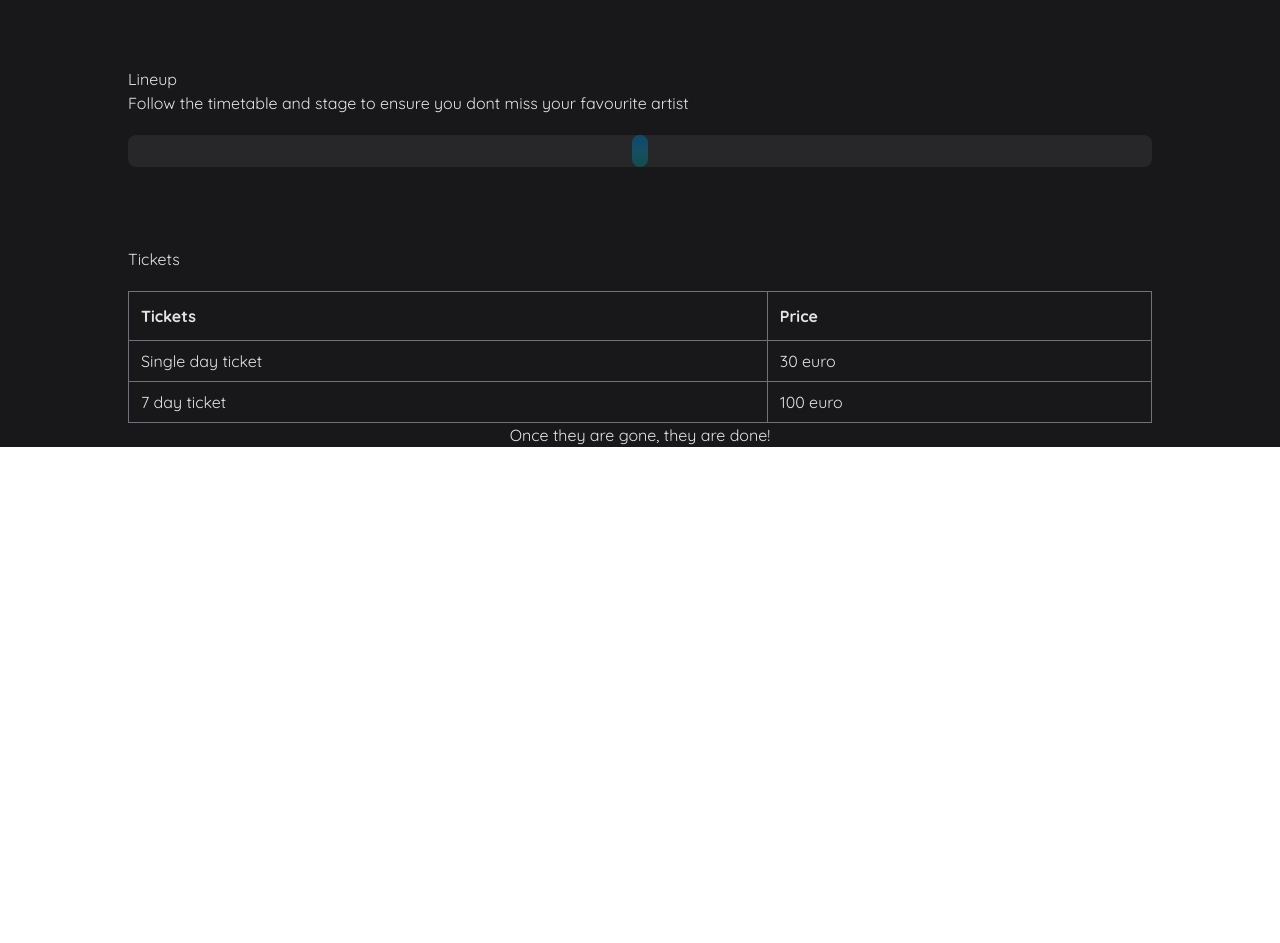
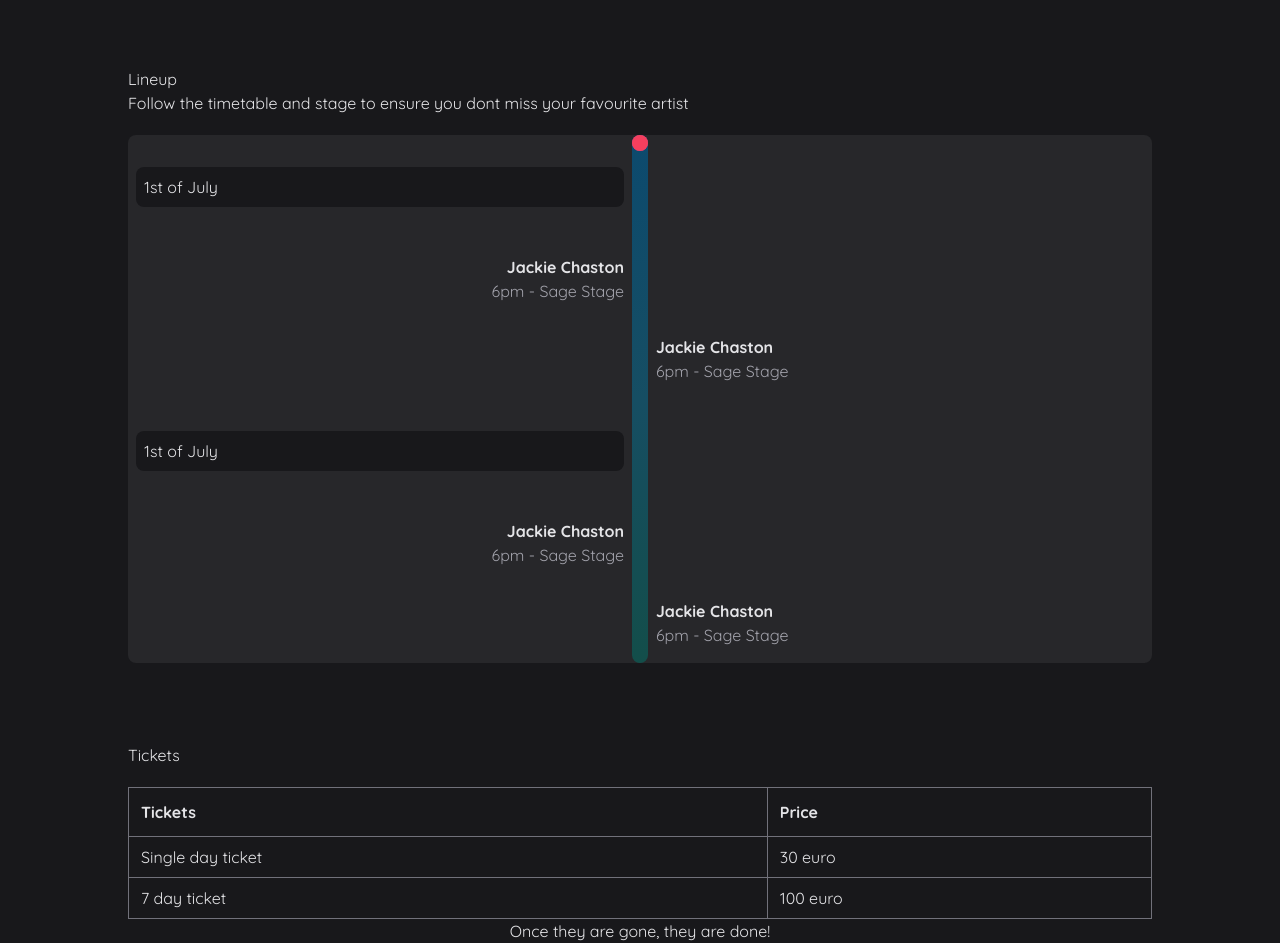
Before and after one commit to MykolaDotsenko/Headliners-artists-tailwind, a website: page src/index.html in a window 1280 px wide. Shown: the part 1240-2183 px from the top of the page. Before the commit the page ends 1687 px from the top, so only its background shows below. Drawn offline with Linux system fonts and the light colour scheme.

Commit message:
finish timeline

```diff
--- a/src/index.html
+++ b/src/index.html
@@ -56,7 +56,7 @@
       <header class="text-zinc-200">
         <button
           id="dark-mode-toggle"
-          class="fixed top-24 right-0 inline-block w-12 cursor-pointer rounded-l-lg bg-zinc-900 dark:bg-zinc-200 text-zinc-200 dark:text-zinc-900 p-2 text-3xl"
+          class="z-10 fixed top-24 right-0 inline-block w-12 cursor-pointer rounded-l-lg bg-zinc-900 dark:bg-zinc-200 text-zinc-200 dark:text-zinc-900 p-2 text-3xl"
         >
           <i class="fa-solid fa-sun dark:hidden"></i>
           <i class="fa-solid fa-moon hidden dark:inline"></i>
@@ -294,15 +294,60 @@
           </div>
         </div>
 
-<h2 class="mt-20">Lineup</h2>
-<p>
-  Follow the timetable and stage to ensure you dont miss your favourite artist
-</p>
-<div class=" relative mt-5 rounded-lg bg-zinc-800 py-4 px-2 text-zinc-200">
-  <div class="absolute top-0 left-1/2 w-4 ml-[-8px] h-full rounded-full bg-gradient-to-b from-sky-900 via-cyan-900 to-teal-900"></div>
+        <h2 class="mt-20">Lineup</h2>
+        <p>
+          Follow the timetable and stage to ensure you dont miss your favourite
+          artist
+        </p>
+        <div
+          class="relative mt-5 rounded-lg bg-zinc-800 py-4 px-2 text-zinc-200"
+        >
+          <div
+            class="absolute top-0 left-1/2 w-4 -ml-[8px] h-full rounded-full bg-gradient-to-b from-sky-900 via-cyan-900 to-teal-900"
+          >
+
+<div class="sticky top-1/2">
+<div class="relative h-4 w-4">
+
+  <div class="absolute h-4 w-4 animate-ping rounded-full bg-pink-500 opacity-75"></div>
+  <div class="bg-rose-500 rounded-full relative h-4 w-4"></div>
 
 </div>
+</div>
 
+        </div>
+
+          <div class="grid grid-cols-2 gap-8">
+            <div>
+              <h4 class="p-2 bg-zinc-900 rounded-lg my-4">1st of July</h4>
+            </div>
+            <div></div>
+            <div class="text-right">
+              <div class="font-bold">Jackie Chaston</div>
+              <div class="text-zinc-400">6pm - Sage Stage</div>
+            </div>
+            <div></div>
+            <div></div>
+            <div>
+              <div class="font-bold">Jackie Chaston</div>
+              <div class="text-zinc-400">6pm - Sage Stage</div>
+            </div>
+            <div>
+              <h4 class="p-2 bg-zinc-900 rounded-lg my-4">1st of July</h4>
+            </div>
+            <div></div>
+            <div class="text-right">
+              <div class="font-bold">Jackie Chaston</div>
+              <div class="text-zinc-400">6pm - Sage Stage</div>
+            </div>
+            <div></div>
+            <div></div>
+            <div>
+              <div class="font-bold">Jackie Chaston</div>
+              <div class="text-zinc-400">6pm - Sage Stage</div>
+            </div>
+          </div>
+        </div>
 
         <h2 class="mt-20">Tickets</h2>
         <table class="mt-5 table w-full border border-zinc-500 border-collapse">
@@ -312,7 +357,9 @@
           </thead>
           <tbody>
             <tr>
-              <td class="border border-zinc-500 py-2 px-3">Single day ticket</td>
+              <td class="border border-zinc-500 py-2 px-3">
+                Single day ticket
+              </td>
               <td class="border border-zinc-500 py-2 px-3">30 euro</td>
             </tr>
             <tr>
```
Also changed, not shown: src/output.css.
